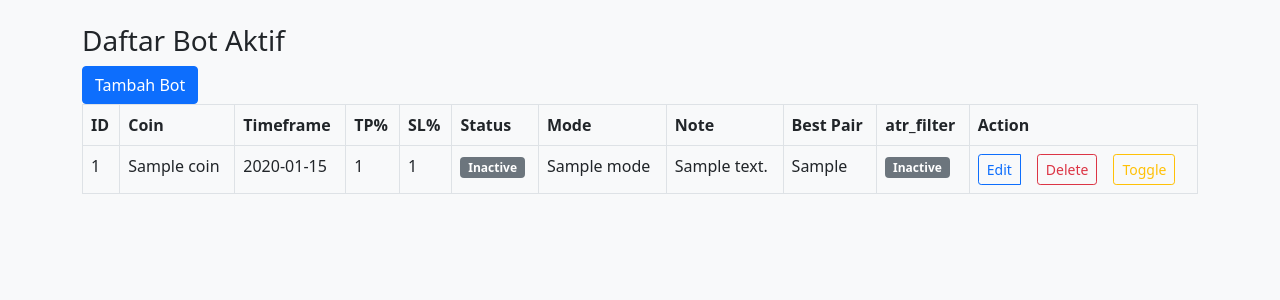
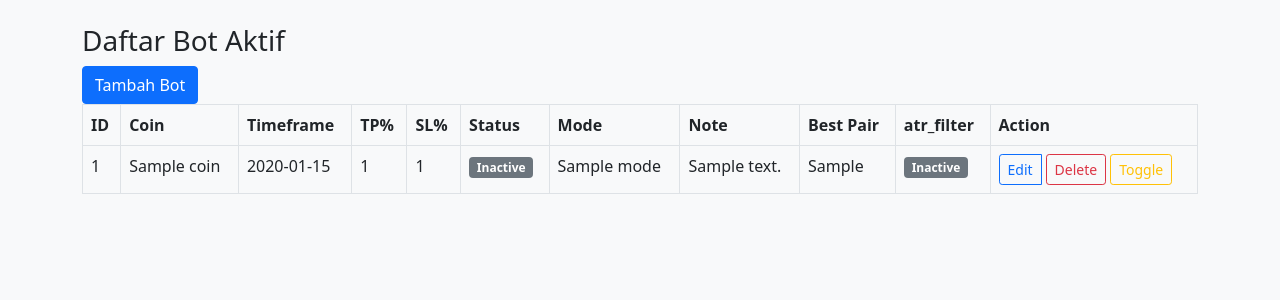
Before and after one commit to adyjul/trade-control-system, a Flask app: template templates/index.html in a window 1280 px wide. Shown: the part 56-356 px from the top of the page. Run offline with Flask 3, Linux system fonts and the light colour scheme; the template is opened without the code that fills it: most values are stand-ins (such as "Sample title", 1, 10 or a date in 2020).

```diff
--- a/templates/index.html
+++ b/templates/index.html
@@ -46,7 +46,7 @@
         <td>
           <div class="btn-group">
             <a class="btn btn-sm btn-outline-primary" href="/bots/{{ bot.id }}/edit">Edit</a>
-            <form action="/bots/{{ bot.id }}/delete" class="mx-3">
+            <form action="/bots/{{ bot.id }}/delete" class="mx-1">
                 <button class="btn btn-sm btn-outline-danger" type="submit" onclick="return confirm('Apakah Anda yakin ingin menghapus bot ini?')">Delete</button>
             </form>
             <form action="/bots/{{ bot.id }}/toggle" method="post" style="display:inline;">
```
